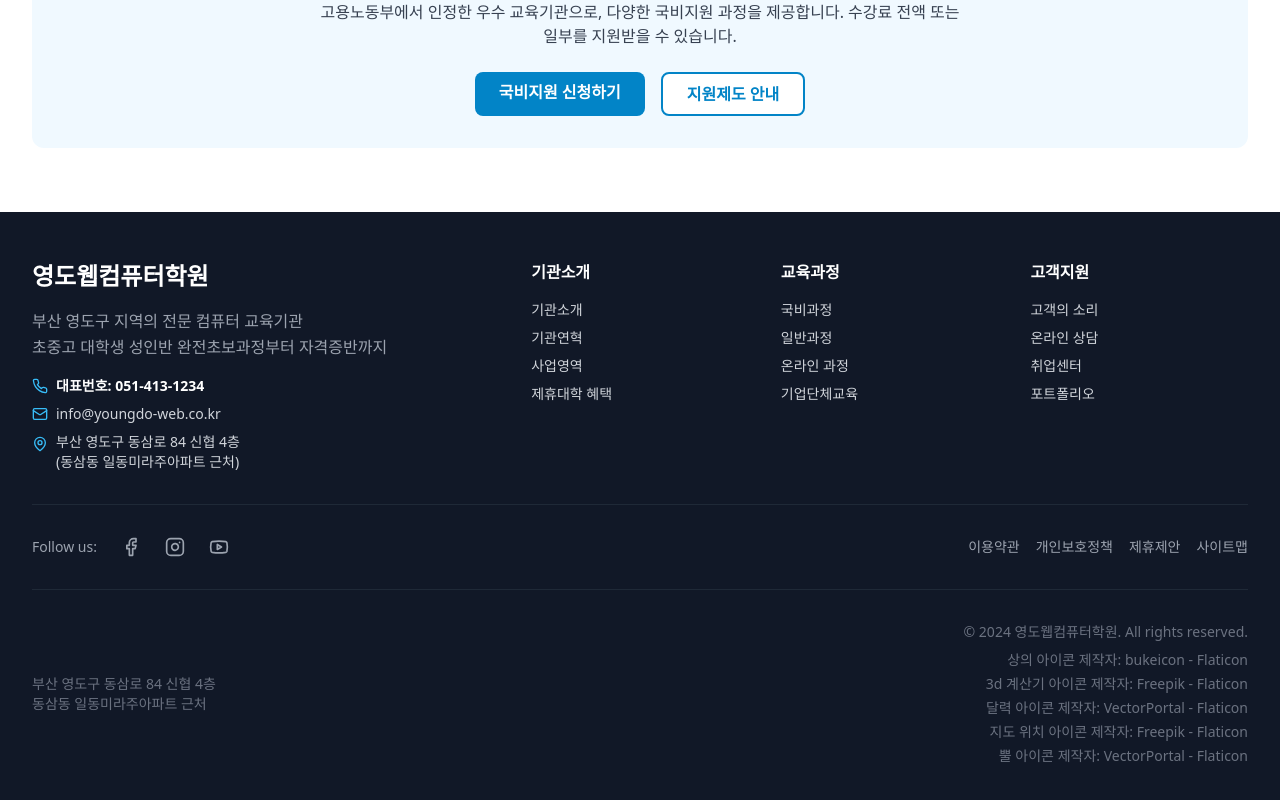
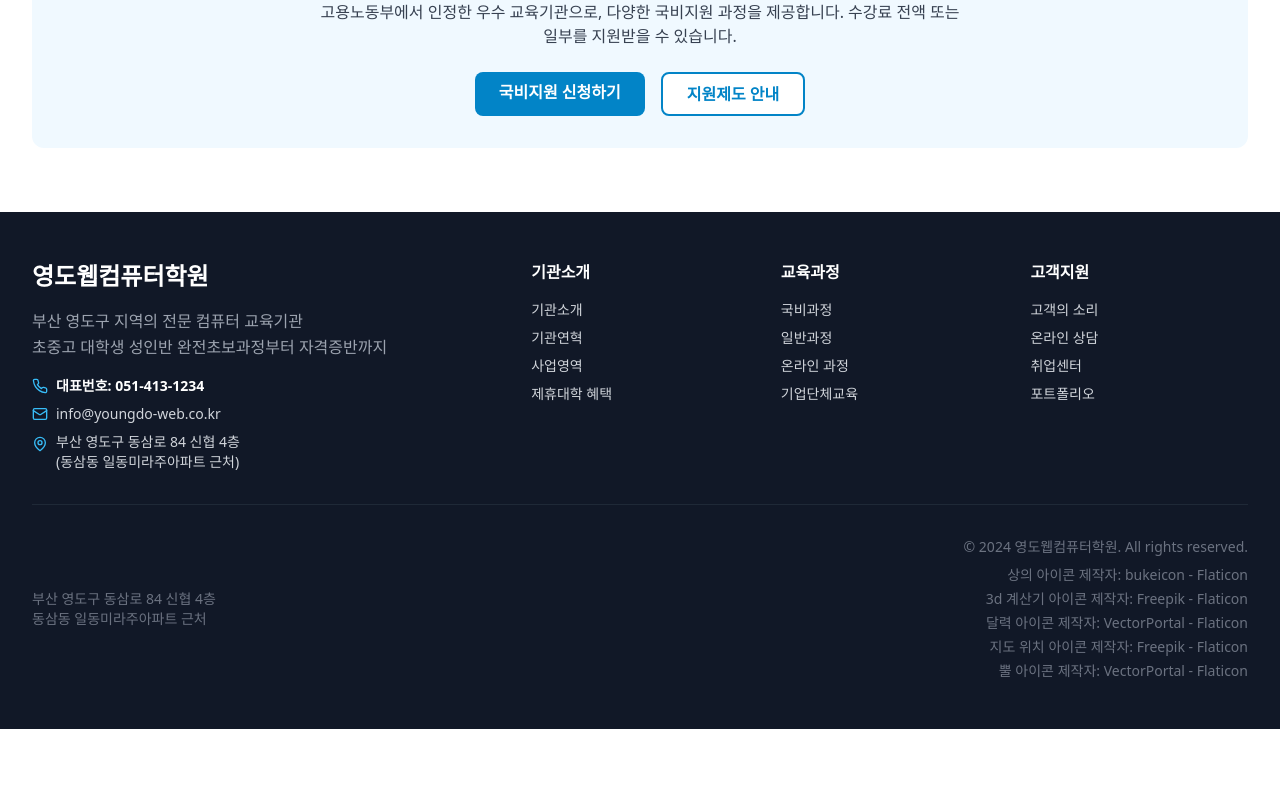
Before and after one commit to SUE960/computer_class, a React (Vite) app: page / in a window 1280 px wide. Shown: the part 3158-3958 px from the top of the page. After the commit the page ends 3887 px from the top, so only its background shows below. Built offline with nearby package versions, Linux system fonts and the light colour scheme.

Commit message:
Footer에서 소셜 미디어 아이콘 섹션 제거
- Follow us 및 Facebook, Instagram, YouTube 아이콘 제거
- 사용하지 않는 import 제거

```diff
--- a/src/components/Footer.tsx
+++ b/src/components/Footer.tsx
@@ -1,4 +1,4 @@
-import { Phone, Mail, MapPin, Facebook, Instagram, Youtube } from 'lucide-react'
+import { Phone, Mail, MapPin } from 'lucide-react'
 
 const Footer = () => {
   const footerLinks = {
@@ -27,12 +27,6 @@ const Footer = () => {
       { label: '사이트맵', href: '#' },
     ],
   }
-
-  const socialLinks = [
-    { icon: Facebook, label: '페이스북', href: '#' },
-    { icon: Instagram, label: '인스타그램', href: '#' },
-    { icon: Youtube, label: '유튜브', href: '#' },
-  ]
 
   return (
     <footer className="bg-gray-900 text-gray-300">
@@ -102,39 +96,6 @@ const Footer = () => {
                 </li>
               ))}
             </ul>
-          </div>
-        </div>
-
-        {/* 소셜 미디어 */}
-        <div className="border-t border-gray-800 pt-8 mb-8">
-          <div className="flex flex-col md:flex-row items-center justify-between gap-4">
-            <div className="flex items-center gap-6">
-              <span className="text-sm text-gray-400">Follow us:</span>
-              {socialLinks.map((social, index) => {
-                const Icon = social.icon
-                return (
-                  <a
-                    key={index}
-                    href={social.href}
-                    className="text-gray-400 hover:text-primary-400 transition-colors"
-                    aria-label={social.label}
-                  >
-                    <Icon className="w-5 h-5" />
-                  </a>
-                )
-              })}
-            </div>
-            <div className="flex items-center gap-4 text-sm">
-              {footerLinks.legal.map((link, index) => (
-                <a
-                  key={index}
-                  href={link.href}
-                  className="text-gray-400 hover:text-primary-400 transition-colors"
-                >
-                  {link.label}
-                </a>
-              ))}
-            </div>
           </div>
         </div>
 
```
